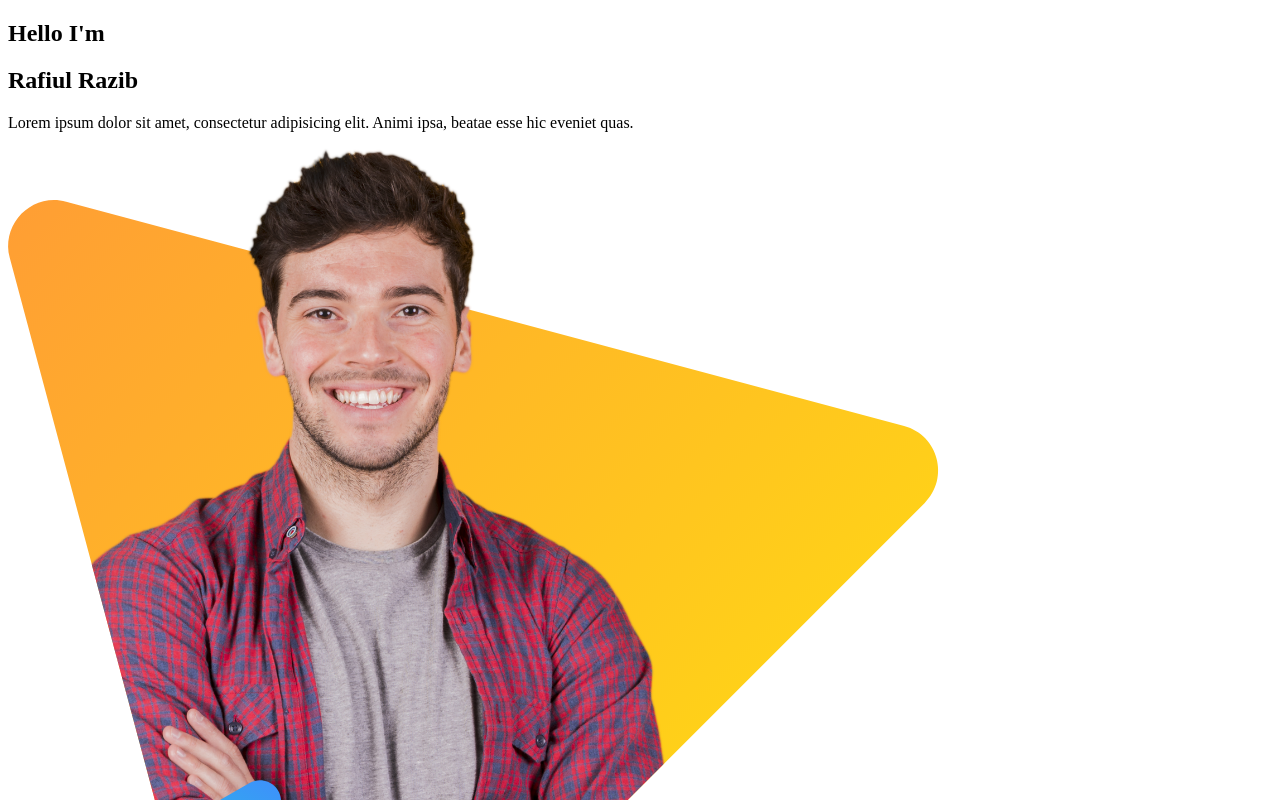
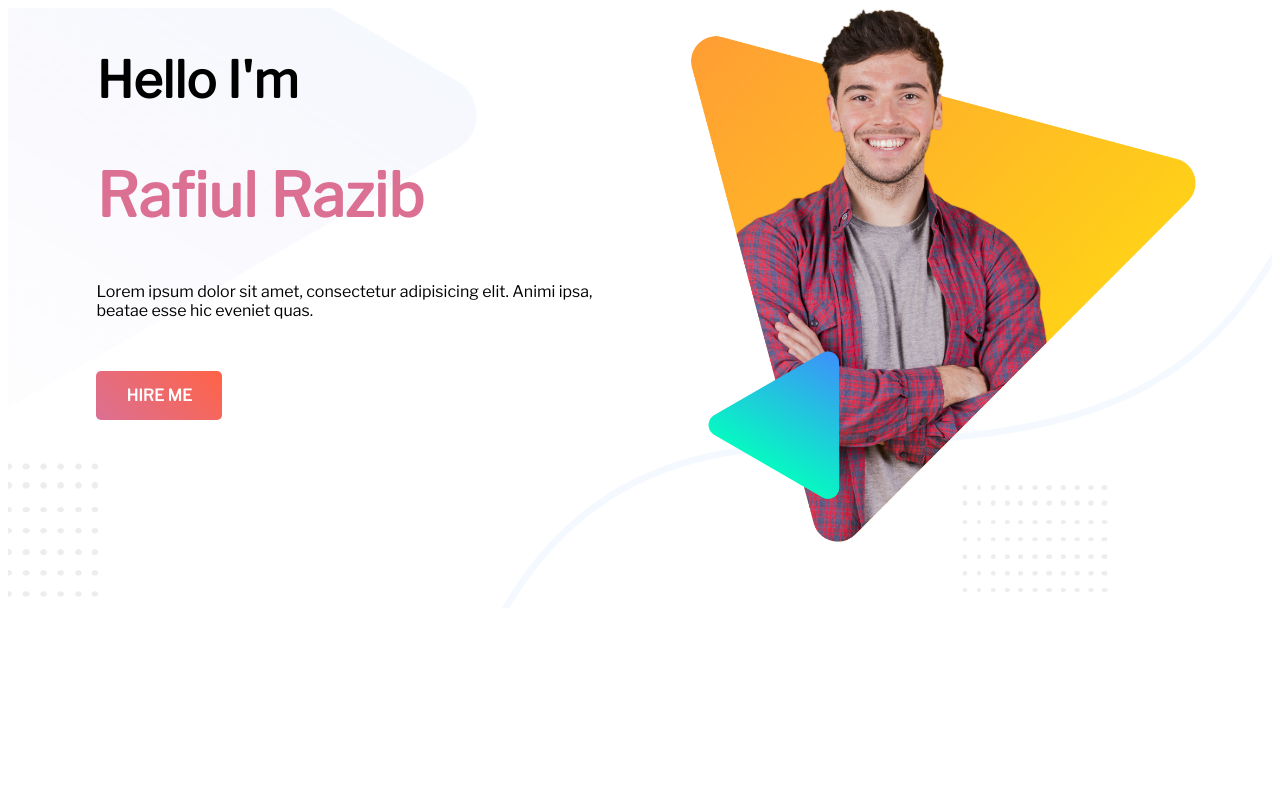
Before and after one commit to coderrafiul/My-Personal-Website, a plain HTML site: page index.html in a window 1280 px wide. Shown: the top 800 px of the page. Drawn offline with nearby package versions, Linux system fonts and the light colour scheme.

Commit message:
HEADER OK

```diff
--- a/index.html
+++ b/index.html
@@ -4,18 +4,20 @@
     <meta charset="UTF-8">
     <meta name="viewport" content="width=device-width, initial-scale=1.0">
     <title>Rafiul-razib</title>
+    <link href="https://fonts.googleapis.com/css?family=Libre+Franklin&display=swap" rel="stylesheet">
     <link rel="stylesheet" href="style.css">
 </head>
 <body>
-    <section class="introduction">
+    <section class="header-area">
         <div class="half-width">
             <h1>Hello I'm</h1>
-            <h2>Rafiul Razib</h2>
+            <h2><span class="name-heighlight">Rafiul Razib</span></h2>
             <p>Lorem ipsum dolor sit amet, consectetur adipisicing elit. Animi ipsa, beatae esse hic eveniet quas.</p>
+            <a class="link-button" target="_blank" href="https://www.linkedin.com/in/rafiul-razib">HIRE ME</a>
         </div>
+
+        <div class="half-width">
             <img src="images\peter.png">
-        <div class="half-width">
-
         </div>
 
 
--- a/style.css
+++ b/style.css
@@ -0,0 +1,37 @@
+body{font-family: 'Libre Franklin', sans-serif ;
+}
+
+h1{font-size: 50px;}
+h2{font-size: 60px;}
+
+section{height: 600px;}
+
+.name-heighlight{color: palevioletred;}
+
+.half-width{
+    width: 40%;
+    float: left;
+    margin-left: 5%;
+    padding-left: 2%;
+}
+
+.half-width img{
+    width: 100%;
+}
+
+.link-button{
+    text-decoration: none;
+    background-image: linear-gradient(45deg, palevioletred, tomato);
+    color: white;
+    font-weight: 700;
+    padding: 15px 30px;
+    border-radius: 5px;
+    position: relative;
+    top: 50px;
+}
+
+.header-area{
+    background-image: url(images/header-bg.png);
+    background-repeat: no-repeat;
+    background-size: cover;
+}
```
